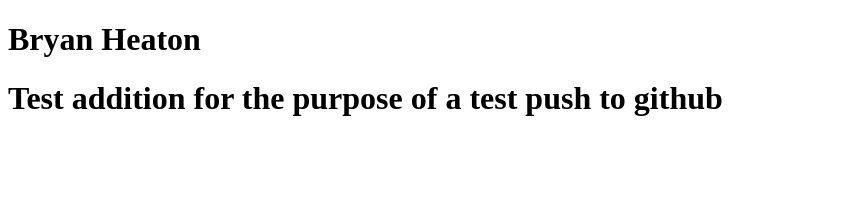
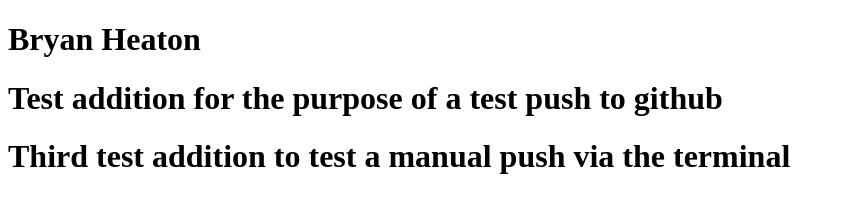
Before and after one commit to bryanjheaton/github_devmountain, a plain HTML site: page index.html in a window 1280 px wide. Shown: the whole page, without its empty margins (0-845 px from the left). Drawn offline with Linux system fonts and the light colour scheme.

Commit message:
Another update to practive the manual push via the terminal

```diff
--- a/index.html
+++ b/index.html
@@ -9,5 +9,6 @@
 <body>
     <h1>Bryan Heaton</h1>
     <h1>Test addition for the purpose of a test push to github</h1>
+    <h1>Third test addition to test a manual push via the terminal</h1>
 </body>
 </html>
```
